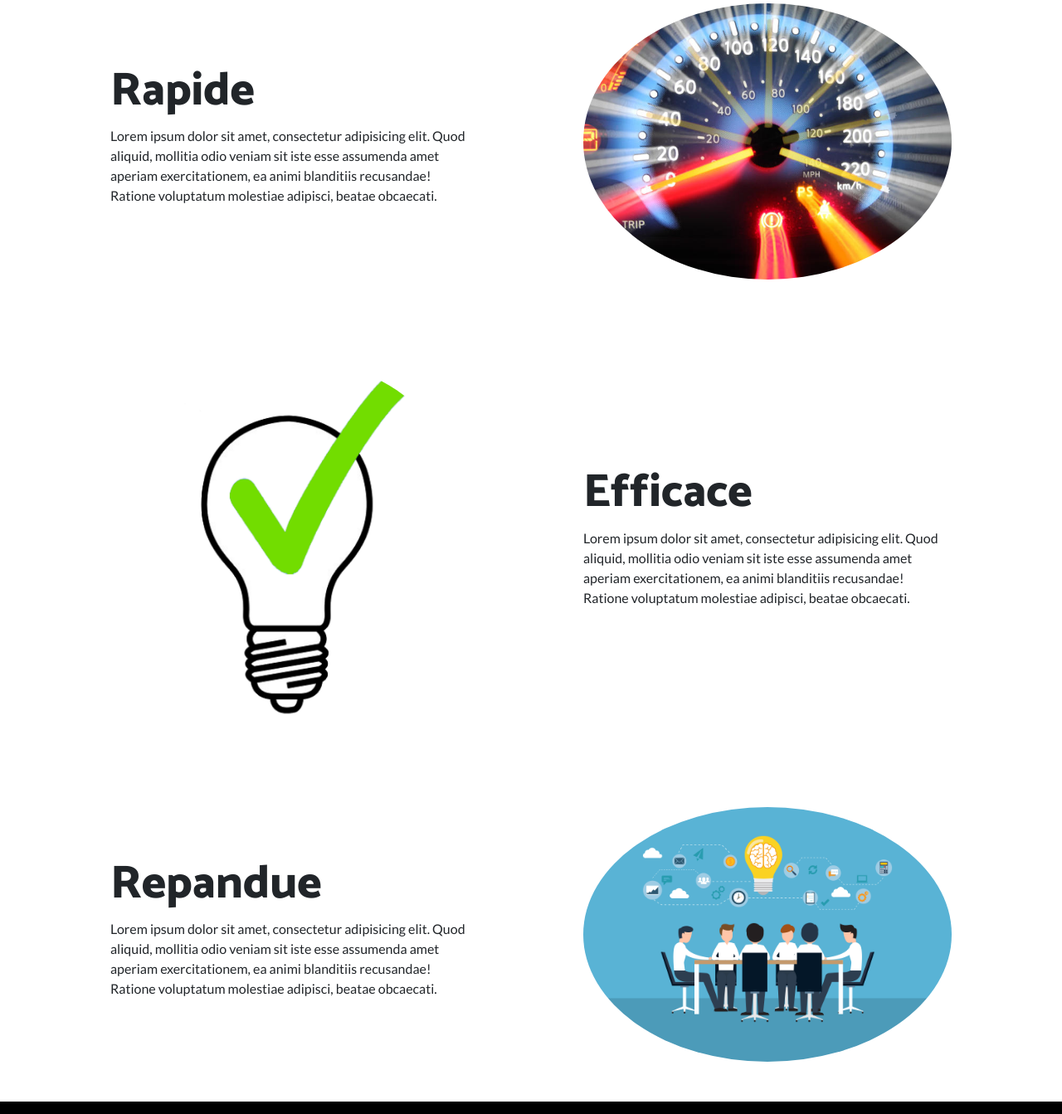
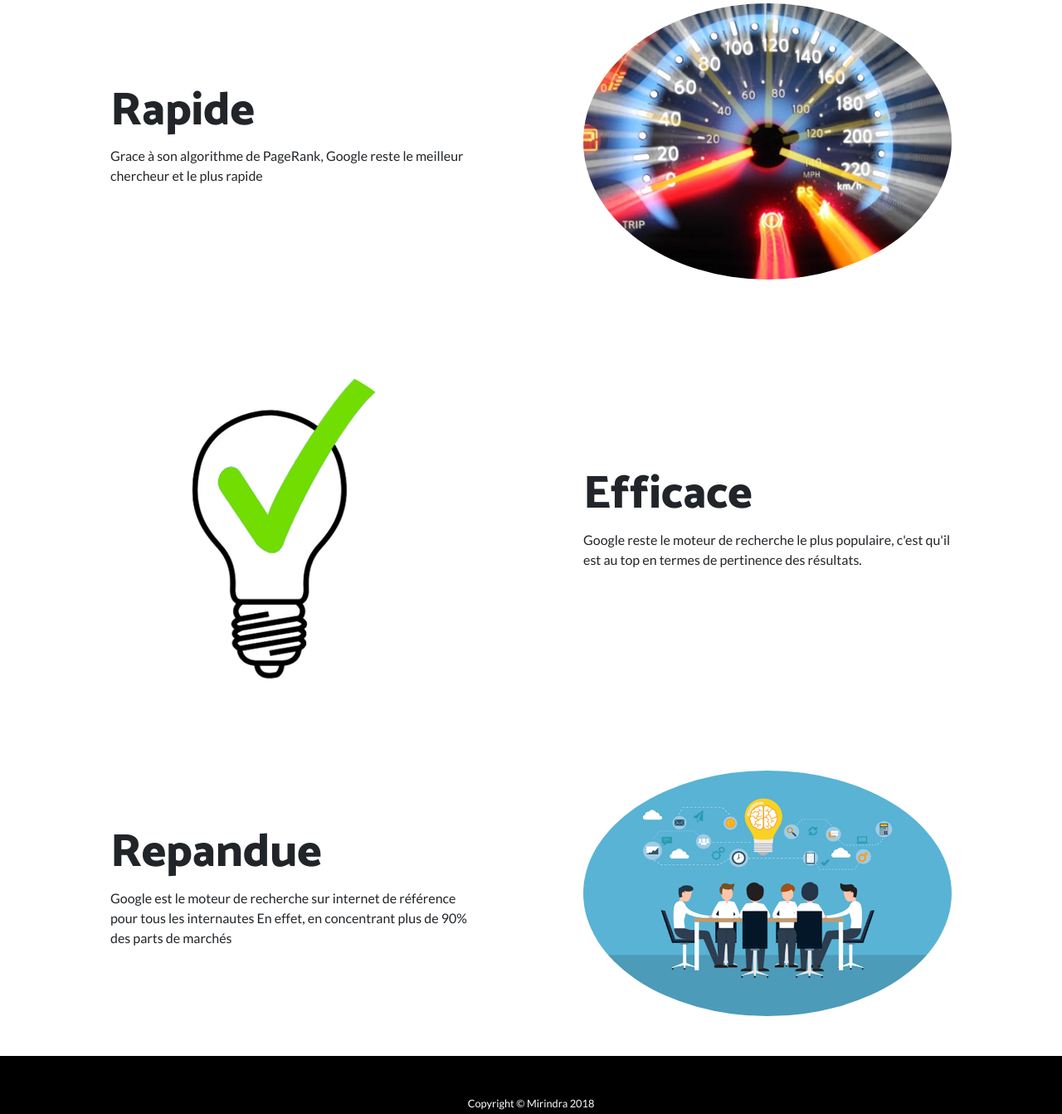
Before and after one commit to Miirindra/Lading-page-avec-theme, a website: page index.html in a window 1280 px wide. Shown: the part 524-1867 px from the top of the page at 83% size. Drawn offline with Linux system fonts and the light colour scheme.

Commit message:
version final

```diff
--- a/index.html
+++ b/index.html
@@ -44,21 +44,6 @@
         </div>
       </div>
     </nav>
-<!--
-    <header class="masthead text-center text-white">
-      <div class="masthead-content">
-        <div class="container">
-          <h1 class="masthead-heading mb-0">Google</h1>
-          <h2 class="masthead-subheading mb-0">fast as a flash</h2>
-          <a href="#" class="btn btn-primary btn-xl rounded-pill mt-5">Learn More</a>
-        </div>
-      </div>
-      <div class="bg-circle-1 bg-circle"></div>
-      <div class="bg-circle-2 bg-circle"></div>
-      <div class="bg-circle-3 bg-circle"></div>
-      <div class="bg-circle-4 bg-circle"></div>
-    </header>
-  -->
 
     <header class="text-center text-white">
       <div id="carouselExampleIndicators" class="carousel slide" data-ride="carousel">
@@ -96,13 +81,13 @@
         <div class="row align-items-center">
           <div class="col-lg-6 order-lg-2">
             <div class="p-5">
-              <img class="img-fluid rounded-circle" src="img/01.jpg" alt="">
+              <img class="img-fluid rounded-circle" src="img/1.jpg" alt="">
             </div>
           </div>
           <div class="col-lg-6 order-lg-1">
             <div class="p-5">
               <h2 class="display-4">Rapide</h2>
-              <p>Lorem ipsum dolor sit amet, consectetur adipisicing elit. Quod aliquid, mollitia odio veniam sit iste esse assumenda amet aperiam exercitationem, ea animi blanditiis recusandae! Ratione voluptatum molestiae adipisci, beatae obcaecati.</p>
+              <p>Grace à son algorithme de PageRank, Google reste le meilleur chercheur et le plus rapide</p>
             </div>
           </div>
         </div>
@@ -114,13 +99,13 @@
         <div class="row align-items-center">
           <div class="col-lg-6">
             <div class="p-5">
-              <img class="img-fluid rounded-circle" src="img/02.png" alt="">
+              <img class="img-fluid rounded-circle" src="img/2.png" alt="">
             </div>
           </div>
           <div class="col-lg-6">
             <div class="p-5">
               <h2 class="display-4">Efficace</h2>
-              <p>Lorem ipsum dolor sit amet, consectetur adipisicing elit. Quod aliquid, mollitia odio veniam sit iste esse assumenda amet aperiam exercitationem, ea animi blanditiis recusandae! Ratione voluptatum molestiae adipisci, beatae obcaecati.</p>
+              <p>Google reste le moteur de recherche le plus populaire, c'est qu'il est au top en termes de pertinence des résultats.</p>
             </div>
           </div>
         </div>
@@ -132,13 +117,14 @@
         <div class="row align-items-center">
           <div class="col-lg-6 order-lg-2">
             <div class="p-5">
-              <img class="img-fluid rounded-circle" src="img/03.png" alt="">
+              <img class="img-fluid rounded-circle" src="img/3.png" alt="">
             </div>
           </div>
           <div class="col-lg-6 order-lg-1">
             <div class="p-5">
               <h2 class="display-4">Repandue</h2>
-              <p>Lorem ipsum dolor sit amet, consectetur adipisicing elit. Quod aliquid, mollitia odio veniam sit iste esse assumenda amet aperiam exercitationem, ea animi blanditiis recusandae! Ratione voluptatum molestiae adipisci, beatae obcaecati.</p>
+              <p>Google est le moteur de recherche sur internet de référence pour tous les internautes
+              En effet, en concentrant plus de 90% des parts de marchés</p>
             </div>
           </div>
         </div>
```
Also changed, not shown: img/01.jpg (deleted), img/02.png (deleted), img/03.png (deleted), img/1.jpg (added), img/2.png (added), img/3.png (added), img/a.jpg, img/b.jpg, img/c.jpg.
